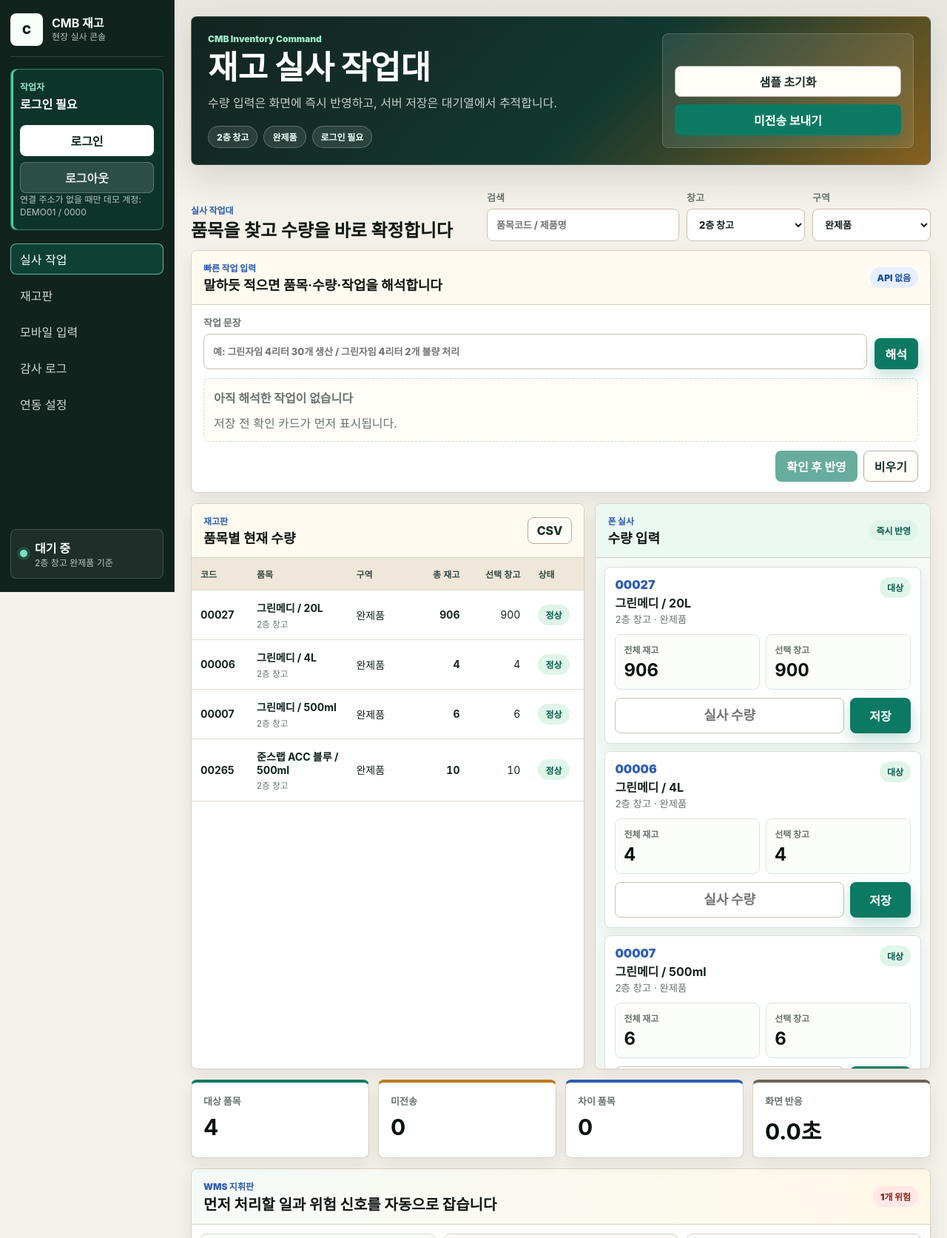
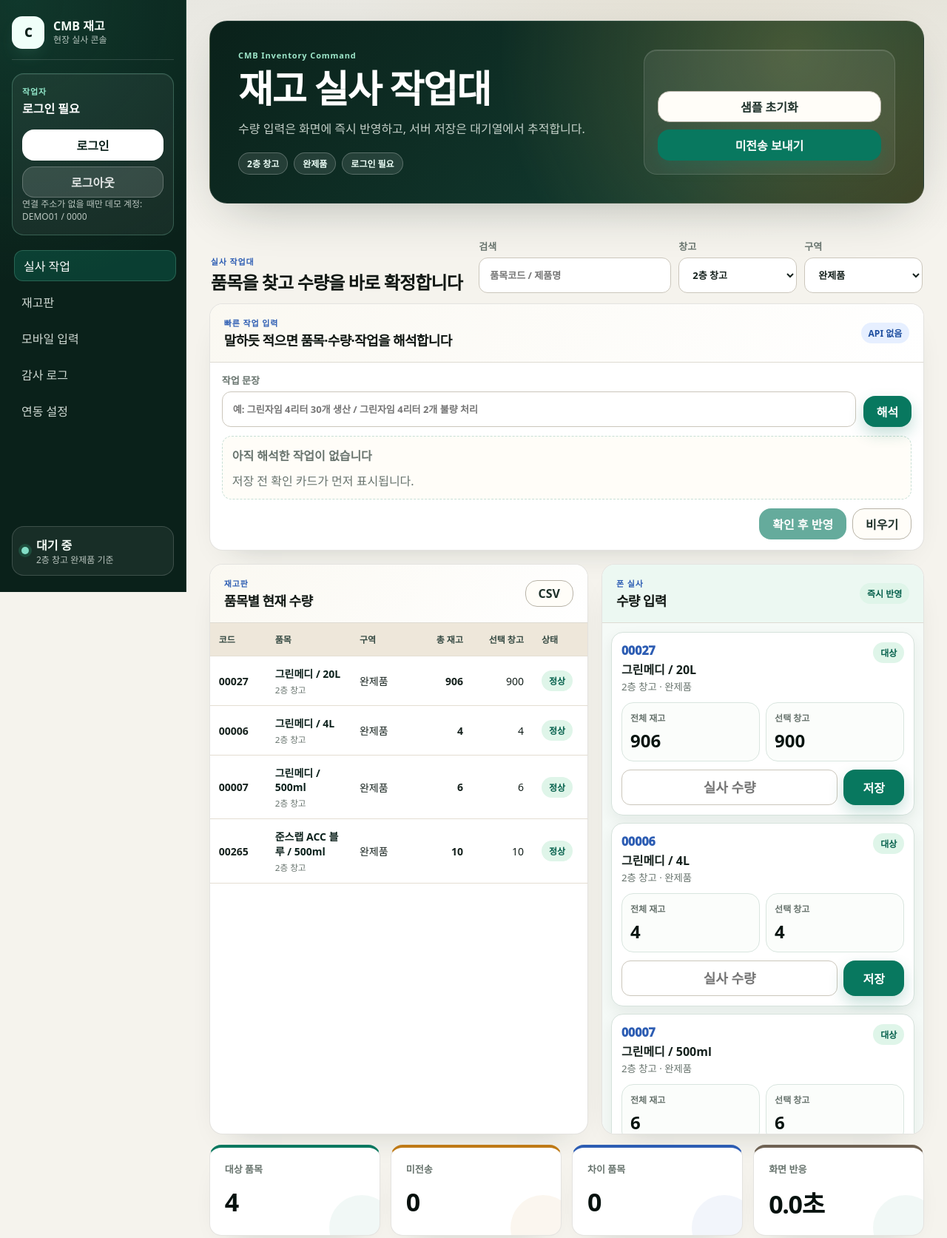
Before and after one commit to joonhyoun988-droid/cmb-recommended-free-web, a website: page index.html in a window 1280 px wide. Shown: the top 1673 px of the page at 74% size. Drawn offline with Linux system fonts and the light colour scheme.

Commit message:
feat: refine CMB premium operations UI

```diff
--- a/qa/cmb-contract-scenarios-cdp.mjs
+++ b/qa/cmb-contract-scenarios-cdp.mjs
@@ -456,6 +456,7 @@
 const chrome = spawn(chromePath, [
   "--headless=new",
   "--disable-gpu",
+  "--no-sandbox",
   "--no-first-run",
   "--no-default-browser-check",
   "--remote-debugging-port=0",
--- a/qa/cmb-critical-flow-cdp.mjs
+++ b/qa/cmb-critical-flow-cdp.mjs
@@ -202,6 +202,7 @@
 const chrome = spawn(chromePath, [
   "--headless=new",
   "--disable-gpu",
+  "--no-sandbox",
   "--no-first-run",
   "--no-default-browser-check",
   "--remote-debugging-port=0",
--- a/styles.css
+++ b/styles.css
@@ -1321,3 +1321,275 @@
     transition-duration: 1ms !important;
   }
 }
+
+/* CMB PREMIUM OPERATIONS DESIGN V1 */
+:root {
+  --paper: #f5f3ed;
+  --surface: #fdfcf8;
+  --line: #dedbd2;
+  --line-strong: #b8b3a7;
+  --brand: #08785f;
+  --brand-strong: #05604c;
+  --brand-deep: #0a211a;
+  --shadow: 0 24px 70px -26px rgba(24, 43, 35, 0.32);
+  --shadow-soft: 0 18px 44px -30px rgba(24, 43, 35, 0.3);
+  --radius: 16px;
+  --sidebar: 252px;
+  font-family: "Pretendard Variable", Pretendard, Aptos, system-ui, sans-serif;
+}
+
+body {
+  background:
+    radial-gradient(circle at 76% -8%, rgba(181, 145, 64, 0.12), transparent 34rem),
+    linear-gradient(180deg, rgba(16, 35, 29, 0.055), rgba(16, 35, 29, 0) 320px),
+    var(--paper);
+}
+
+button,
+.nav-list a,
+.lane-link {
+  transition: all 360ms cubic-bezier(0.16, 1, 0.3, 1);
+}
+
+button:active,
+.lane-link:active {
+  transform: scale(0.98);
+}
+
+.sidebar {
+  padding: 22px 16px;
+  gap: 18px;
+  background:
+    radial-gradient(circle at 10% 0%, rgba(48, 173, 135, 0.16), transparent 24rem),
+    var(--brand-deep);
+}
+
+.brand-mark {
+  border-radius: 14px;
+  background: #f0fff9;
+  box-shadow: 0 12px 28px -16px rgba(136, 255, 214, 0.72);
+}
+
+.operator-box {
+  padding: 15px 13px;
+  border-color: rgba(146, 231, 202, 0.26);
+  background: rgba(255, 255, 255, 0.055);
+  box-shadow: inset 0 1px 0 rgba(255, 255, 255, 0.08);
+}
+
+.eyebrow {
+  font-size: 11px;
+  font-weight: 800;
+  letter-spacing: 0.08em;
+}
+
+.nav-list a {
+  border-radius: 12px;
+}
+
+.nav-list a.is-active,
+.nav-list a:hover {
+  border-color: rgba(146, 231, 202, 0.22);
+  transform: translateX(3px);
+}
+
+.main {
+  width: 100%;
+  max-width: 1720px;
+  margin: 0 auto;
+  padding: 28px clamp(20px, 2.4vw, 42px) 46px;
+}
+
+.topbar {
+  min-height: 218px;
+  padding: clamp(24px, 3vw, 42px);
+  background:
+    radial-gradient(circle at 82% 18%, rgba(222, 181, 83, 0.26), transparent 25rem),
+    linear-gradient(135deg, #0a211a 0%, #123a2f 72%, #4d3b19 130%);
+  border-color: rgba(255, 255, 255, 0.1);
+  border-radius: 24px;
+}
+
+h1,
+h2,
+h3 {
+  letter-spacing: -0.035em;
+  line-height: 1.22;
+  word-break: keep-all;
+}
+
+h1 {
+  font-size: clamp(38px, 4vw, 62px);
+  font-weight: 850;
+}
+
+.topbar-subcopy {
+  line-height: 1.7;
+}
+
+.command-panel {
+  padding: 18px;
+  background: rgba(255, 255, 255, 0.075);
+  border-color: rgba(255, 255, 255, 0.13);
+  border-radius: 18px;
+  box-shadow: inset 0 1px 0 rgba(255, 255, 255, 0.12);
+}
+
+.primary-btn,
+.secondary-btn,
+.ghost-btn {
+  padding-inline: 17px;
+}
+
+.primary-btn:hover {
+  box-shadow: 0 14px 28px -14px rgba(8, 120, 95, 0.72);
+  transform: translateY(-2px);
+}
+
+.secondary-btn:hover,
+.ghost-btn:hover {
+  transform: translateY(-2px);
+}
+
+.status-strip {
+  gap: 14px;
+}
+
+.status-strip article,
+.panel,
+.wms-command-center {
+  border-color: rgba(121, 115, 101, 0.2);
+  box-shadow: var(--shadow-soft);
+}
+
+.status-strip article {
+  min-height: 112px;
+  padding: 19px 20px;
+  position: relative;
+  overflow: hidden;
+  border-top-width: 1px;
+}
+
+.status-strip article::after {
+  content: "";
+  position: absolute;
+  right: -20px;
+  bottom: -34px;
+  width: 88px;
+  height: 88px;
+  border-radius: 50%;
+  background: rgba(8, 120, 95, 0.055);
+}
+
+.status-strip article:nth-child(2)::after { background: rgba(191, 122, 22, 0.065); }
+.status-strip article:nth-child(3)::after { background: rgba(45, 93, 179, 0.06); }
+.status-strip strong {
+  margin-top: 12px;
+  font-size: 34px;
+  font-variant-numeric: tabular-nums;
+  letter-spacing: -0.04em;
+}
+
+.wms-command-center {
+  margin-top: 18px;
+  border-radius: 20px;
+}
+
+.wms-command-center .panel-title,
+.panel-title {
+  padding: 17px 19px;
+  background: linear-gradient(135deg, rgba(250, 248, 241, 0.96), rgba(255, 255, 255, 0.98));
+}
+
+.command-center-grid {
+  padding: 15px;
+  gap: 14px;
+}
+
+.command-lane {
+  border-color: rgba(121, 115, 101, 0.2);
+  border-radius: 14px;
+}
+
+.lane-item {
+  border-left-width: 3px;
+  border-radius: 12px;
+  box-shadow: 0 10px 26px -24px rgba(20, 46, 37, 0.8);
+}
+
+.workbench {
+  margin-top: 28px;
+}
+
+.workbench-head {
+  padding: 20px 2px 14px;
+}
+
+input,
+select {
+  min-height: 48px;
+  padding-inline: 14px;
+  border-color: #cbc6bb;
+  border-radius: 12px;
+  transition: border-color 300ms cubic-bezier(0.16, 1, 0.3, 1), box-shadow 300ms cubic-bezier(0.16, 1, 0.3, 1);
+}
+
+.operating-grid {
+  gap: 18px;
+}
+
+.panel {
+  border-radius: 18px;
+}
+
+.quick-command-panel {
+  margin-bottom: 18px;
+}
+
+.quick-command-preview {
+  border-radius: 13px;
+}
+
+.login-dialog {
+  border-radius: 22px;
+  box-shadow: 0 32px 100px -28px rgba(4, 19, 16, 0.62);
+}
+
+.login-dialog form {
+  padding: 28px;
+}
+
+.toast {
+  padding: 14px 17px;
+  border-radius: 14px;
+  transition: opacity 300ms cubic-bezier(0.16, 1, 0.3, 1), transform 300ms cubic-bezier(0.16, 1, 0.3, 1);
+}
+
+@media (max-width: 1180px) {
+  .sidebar { padding: 14px; }
+  .main { padding-top: 18px; }
+  .nav-list a.is-active,
+  .nav-list a:hover { transform: translateY(-2px); }
+}
+
+@media (max-width: 760px) {
+  :root { --radius: 14px; }
+  .main { padding: 10px 10px 20px; }
+  .topbar {
+    padding: 20px 17px;
+    border-radius: 18px;
+  }
+  h1 { font-size: 34px; }
+  .status-strip article {
+    min-height: 82px;
+    padding: 12px;
+  }
+  .status-strip strong {
+    margin-top: 7px;
+    font-size: 25px;
+  }
+  .workbench { margin-top: 16px; }
+  .panel,
+  .wms-command-center { border-radius: 16px; }
+  .count-list { padding: 12px; }
+}
```
